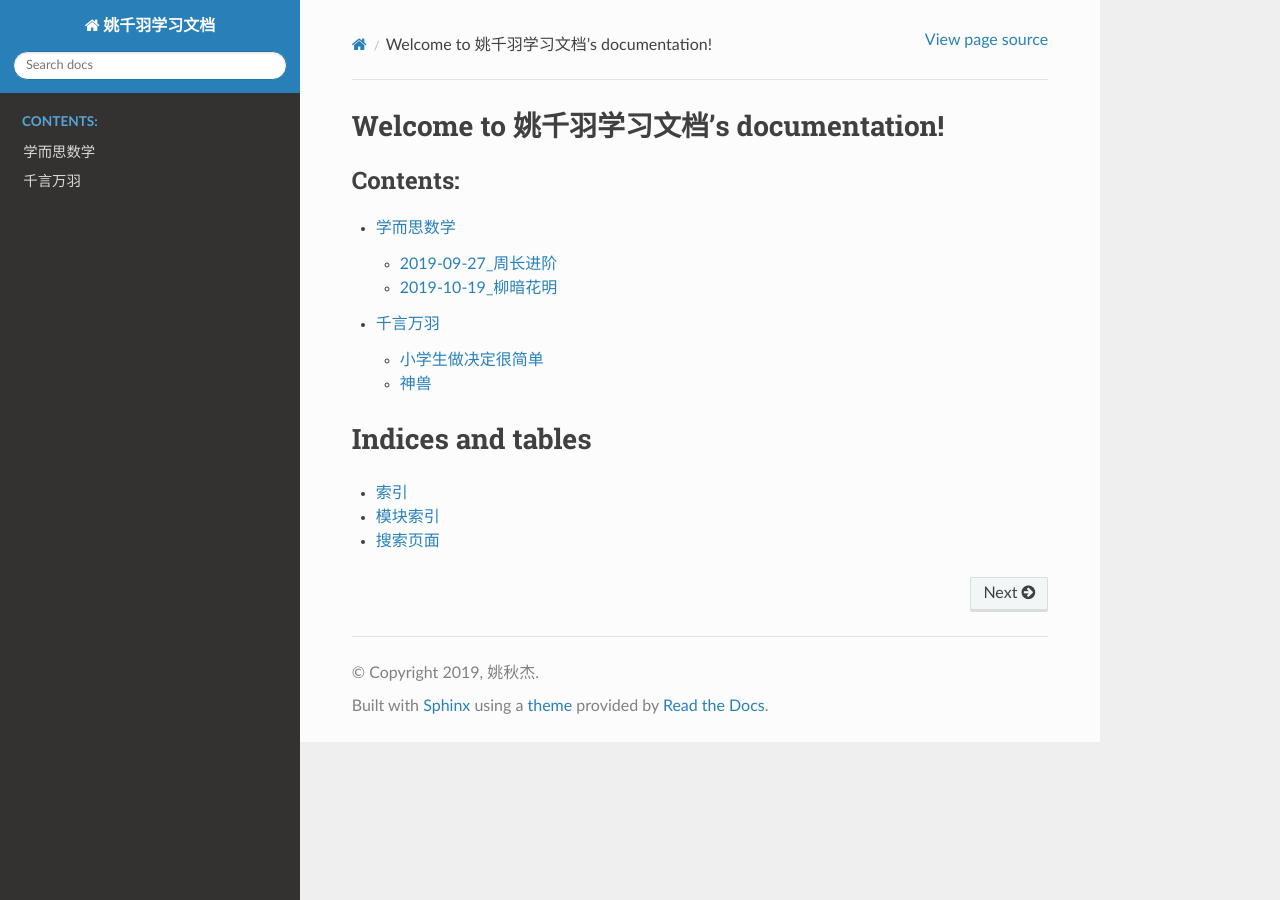
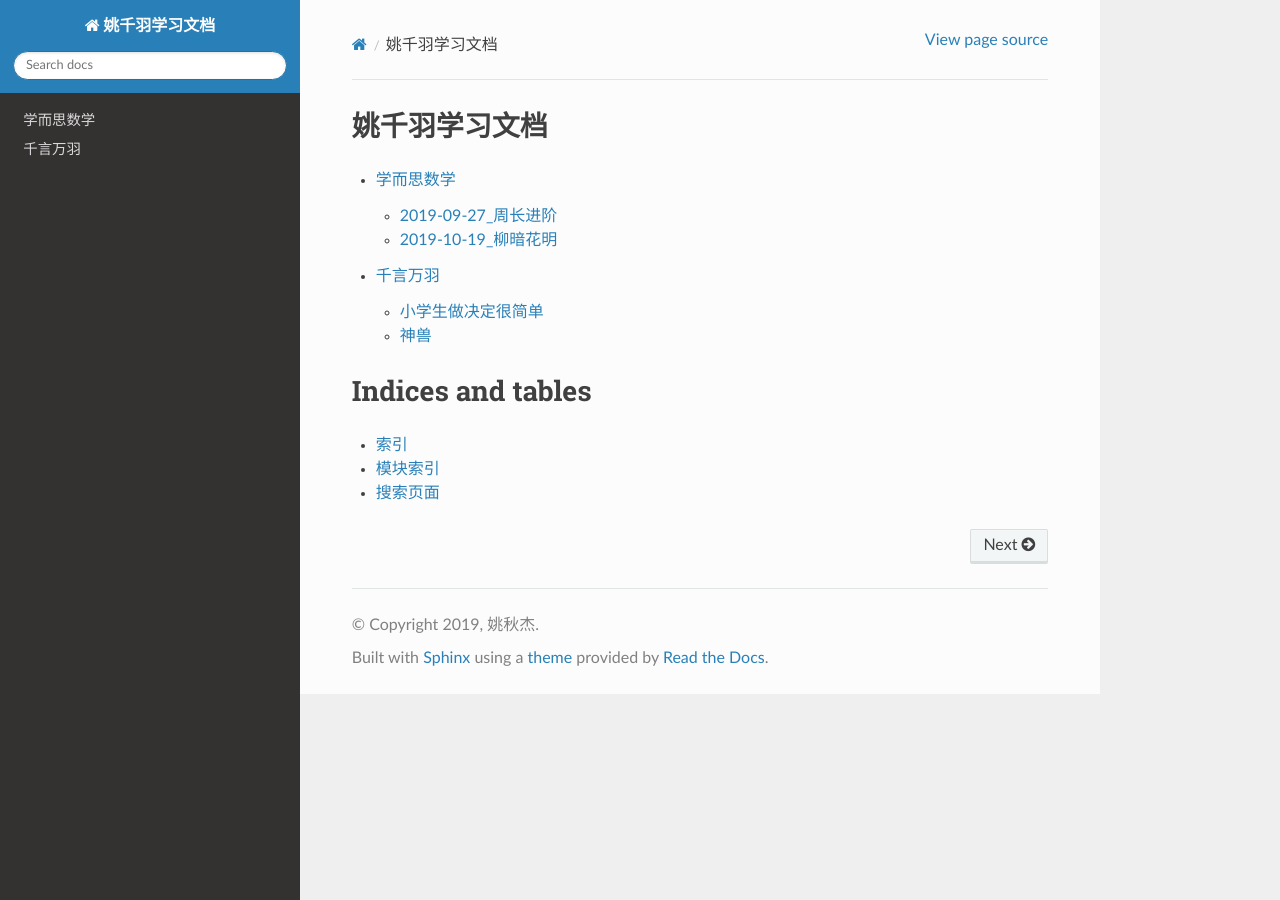
Before and after one commit to yaoqiujie/QianyuLearn, a Sphinx documentation site: the page built from docs/source/index.rst, in a window 1280 px wide. Built offline with Sphinx 7.4.7 and the Read the Docs theme 2.0.0, drawn with Linux system fonts in a browser that asks for light colours.

Commit message:
1. 删除index.rst里的Contents

```diff
--- a/docs/source/index.rst
+++ b/docs/source/index.rst
@@ -3,13 +3,11 @@
    You can adapt this file completely to your liking, but it should at least
    contain the root `toctree` directive.
 
-Welcome to 姚千羽学习文档's documentation!
+姚千羽学习文档
 ==========================================
 
 .. toctree::
    :maxdepth: 2
-   :caption: Contents:
-
 
     学而思数学 <XRS/mathIndex>
     千言万羽 <TalkWithQian/index>
```
